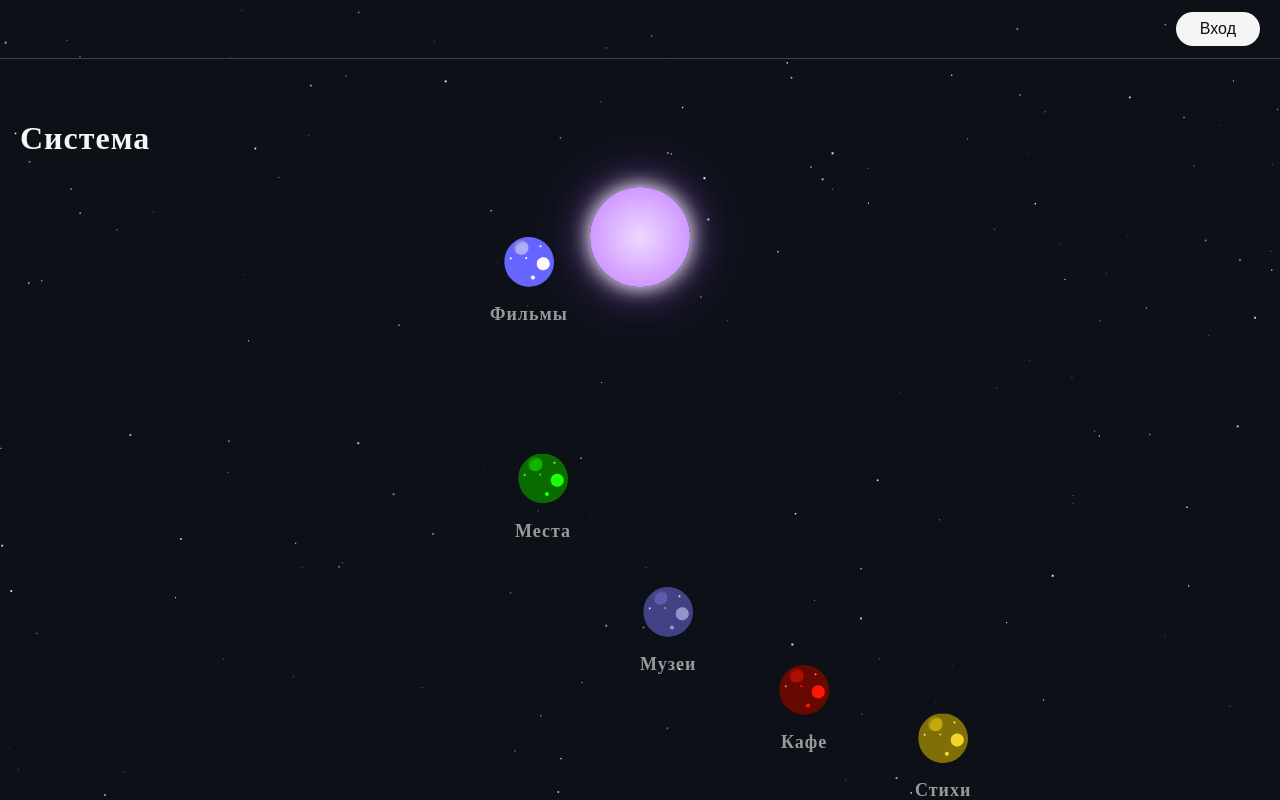
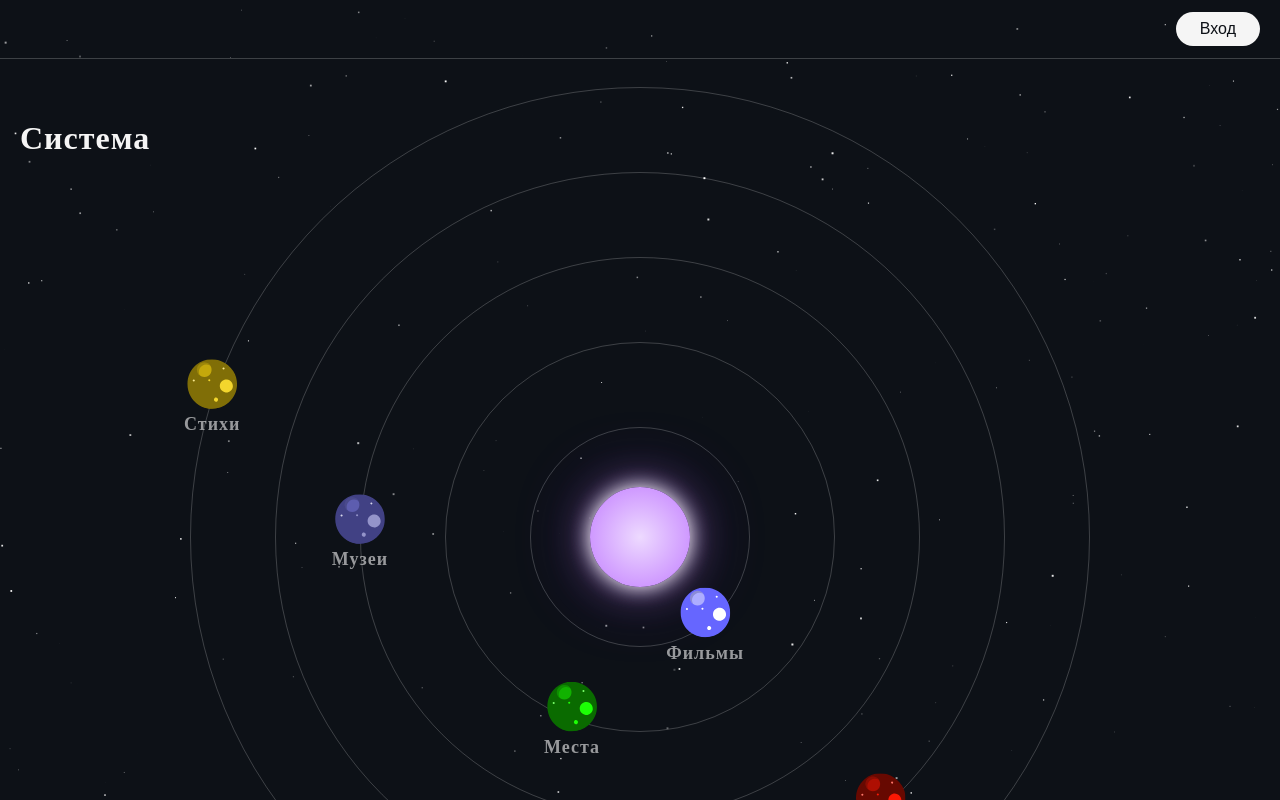
Before and after one commit to SAivanWeb/SAverse, a Vue app: page /galaxy/1 in a window 1280 px wide. Shown: the top 800 px of the page. Built offline with nearby package versions, Linux system fonts and the light colour scheme; a web font is replaced by a local one.

Commit message:
Система

```diff
--- a/src/components/template/MainWrapper.vue
+++ b/src/components/template/MainWrapper.vue
@@ -12,6 +12,6 @@
 .main-wrapper{
   width: 100%;
   height: calc(100vh - 59px);
-  padding: 60px 0;
+  padding: 60px 0 0 0;
 }
 </style>
--- a/src/components/template/Planet.vue
+++ b/src/components/template/Planet.vue
@@ -120,7 +120,7 @@ const classes = computed(() => {
   gap: 24px;
 
   &_small{
-    gap: 12px;
+    gap: 0;
 
     &:hover{
       & .planet__title{
--- a/src/components/template/StarSystem.vue
+++ b/src/components/template/StarSystem.vue
@@ -1,5 +1,15 @@
 <template>
   <div class="system">
+    <div class="system__center">
+      <template v-if="planets && planets.length">
+        <div
+          v-for="(item, index) in planets"
+          :key="item.id + '-orbit'"
+          class="system__orbit"
+          :style="{ '--radius': `${110 + index * 85}px` }"
+        ></div>
+
+
         <Planet
           v-for="(item, index) in planets"
           :key="item.id"
@@ -11,61 +21,99 @@
           :id="item.id"
           text="small"
           :style="{
-        animationDuration: `${10 + index * 5}s`,
-        transformOrigin: 'center',
-        '--radius': `${150 + index * 100}px`
+            animationDuration: `${60}s`,
+            animationDelay: randomDelays[index] + 's',
+            '--radius': `${110 + index * 85}px`
           }"
         />
+      </template>
 
       <template v-if="star">
-      <Planet class="system__star"  :title="star.title" :size="100" :color="star.color" :type="star.type" :id="star.id" text="text-hidden"/>
+        <Planet
+          class="system__star"
+          :title="star.title"
+          :size="100"
+          :color="star.color"
+          :type="star.type"
+          :id="star.id"
+          text="text-hidden"
+        />
       </template>
+    </div>
   </div>
 </template>
 
 <script setup lang="ts">
 import type { Planets } from "@/types/interfaces";
 import Planet from "@/components/template/Planet.vue";
-import {computed, ref} from "vue";
-const props = defineProps<{
-  items: Planets[]
-}>();
+import { computed } from "vue";
 
-const star = computed(() => {
-  return props.items.find(item => item.type === "star")
-});
+const props = defineProps<{ items: Planets[] }>();
 
-const planets = computed(() => {
-  return props.items.filter(item => item.type === "planet")
-});
+const star = computed(() => props.items.find(item => item.type === "star"));
+const planets = computed(() => props.items.filter(item => item.type === "planet"));
+
+const randomDelays = planets.value.map(() => -Math.random() * 30);
 </script>
 
 <style lang="scss" scoped>
 .system {
   position: relative;
+  height: calc(100vh - 240px);
+  display: flex;
+  justify-content: center;
 
-  &__star{
+  &__center {
+    position: relative;
+    width: min(60vh, 60vw);
+    height: min(60vh, 60vw);
+    margin-top: 60px;
+  }
+
+  &__star {
     position: absolute;
     top: 50%;
     left: 50%;
     transform: translate(-50%, -50%);
+    pointer-events: auto;
+    z-index: 10;
   }
 
-  &__planet{
+  &__orbit {
     position: absolute;
     top: 50%;
     left: 50%;
-    transform: rotate(0deg) translateX(var(--radius)) rotate(0deg);
+    transform: translate(-50%, -50%);
+    width: calc(var(--radius) * 2);
+    height: calc(var(--radius) * 2);
+    border: 1px solid rgba(255, 255, 255, 0.2);
+    border-radius: 50%;
+    pointer-events: none;
+  }
+
+  &__planet {
+    position: absolute;
+    top: 50%;
+    left: 50%;
+    transform: translate(-50%, -50%) rotate(0deg) translateX(var(--radius)) rotate(0deg);
     animation: orbit linear infinite;
+    cursor: pointer;
+    pointer-events: auto;
+    z-index: 20;
+
+    &:hover {
+      transform: rotate(0deg) translateX(var(--radius)) scale(1.1) rotate(0deg);
+      transition: transform 0.2s ease;
+    }
   }
 }
 
 @keyframes orbit {
   from {
-    transform: rotate(0deg) translateX(var(--radius)) rotate(0deg);
+    transform: translate(-50%, -50%) rotate(0deg) translateX(var(--radius)) rotate(0deg);
   }
   to {
-    transform: rotate(360deg) translateX(var(--radius)) rotate(-360deg);
+    transform: translate(-50%, -50%) rotate(360deg) translateX(var(--radius)) rotate(-360deg);
   }
 }
 </style>
--- a/src/views/dashboard/GalaxyView.vue
+++ b/src/views/dashboard/GalaxyView.vue
@@ -81,9 +81,5 @@ const system = ref<Array<Planets>>([
     margin-bottom: 80px;
   }
 
-  &__content{
-    width: 100%;
-    height: 100%;
-  }
 }
 </style>
```
Lines whose indentation alone changed are shown as unchanged.
